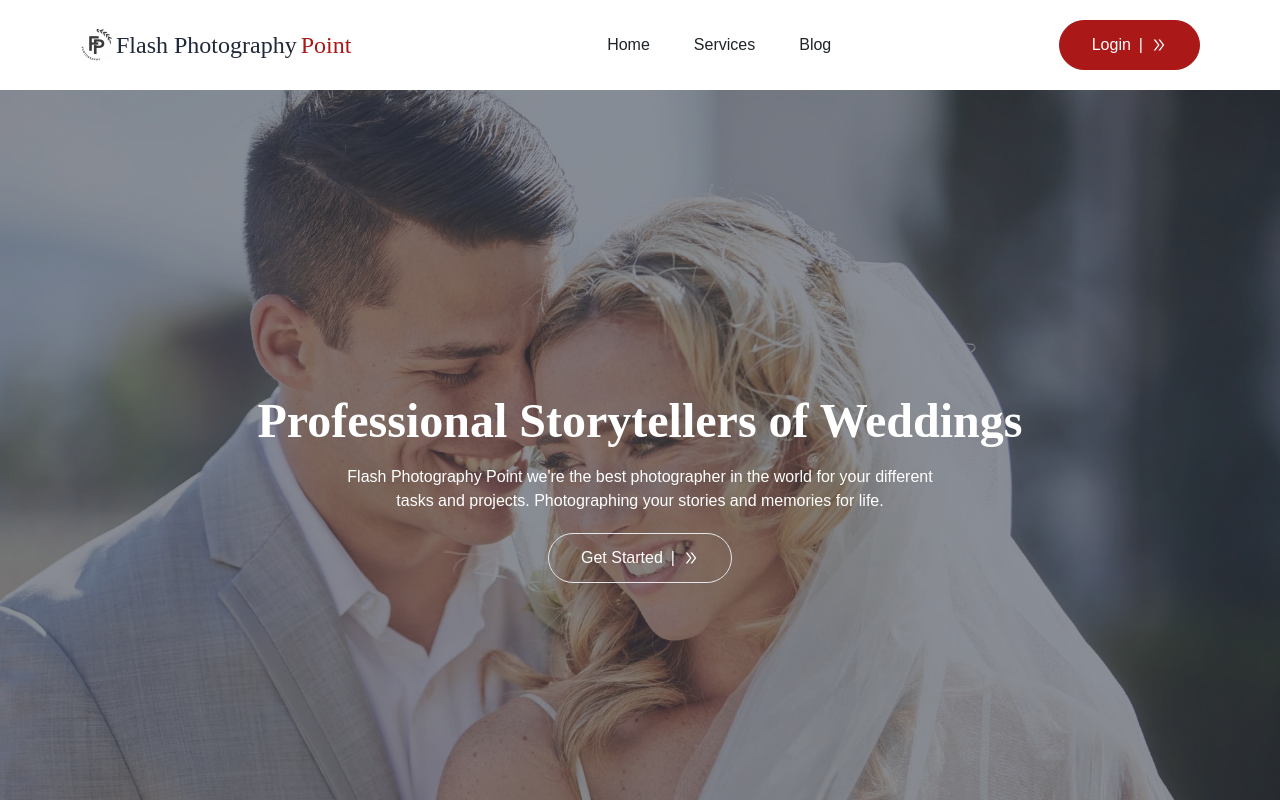
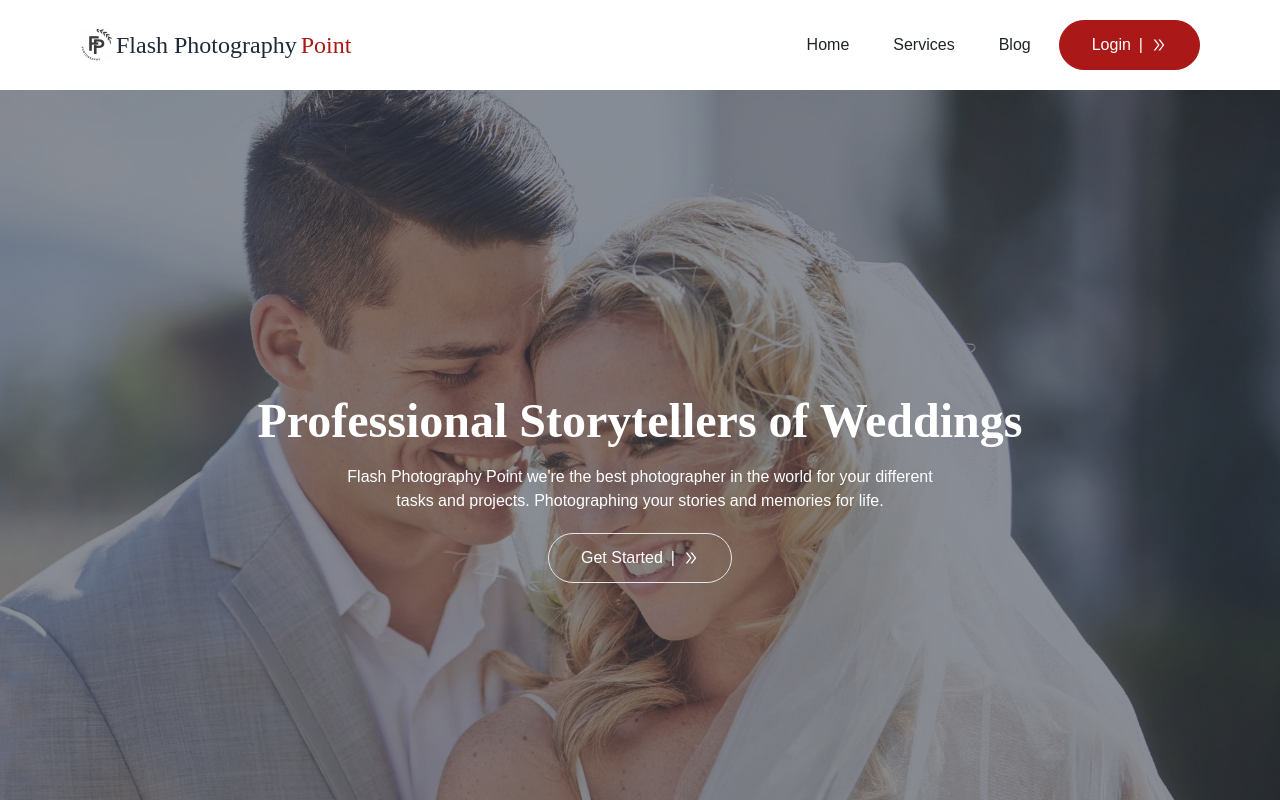
Before and after one commit to sazzadhossainapple/photography-service-review-client-side, a React (Create React App) app: page / in a window 1280 px wide. Shown: the top 800 px of the page. Built offline with nearby package versions, Linux system fonts and the light colour scheme; no server answers.

Commit message:
some files and pages updated

```diff
--- a/src/pages/Shared/Navbar/Navbar.js
+++ b/src/pages/Shared/Navbar/Navbar.js
@@ -15,7 +15,7 @@ const Navbar = () => {
   };
 
   return (
-    <div className="navbar bg-base-100 shadow-lg py-5 lg:px-20 md:px-12 sm:px-8 px-6">
+    <div className="navbar flex justify-between bg-base-100 shadow-lg py-5 lg:px-20 md:px-12 sm:px-8 px-6">
       <div className="lg:navbar-start ">
         <div className="dropdown">
           <label tabIndex={0} className="btn btn-ghost lg:hidden">
@@ -142,6 +142,7 @@ const Navbar = () => {
           </div>
         </Link>
       </div>
+      <div>
         <div className="navbar-center hidden lg:flex">
           <ul className="menu menu-horizontal p-0 text-[#1e2427] ">
             <li>
@@ -215,7 +216,7 @@ const Navbar = () => {
             )}
           </ul>
         </div>
-      <div className="navbar-end hidden lg:flex lg:w-1/3">
+        <div className=" hidden lg:flex lg:w-1/3">
           {user?.email ? (
             <>
               <button
@@ -243,6 +244,7 @@ const Navbar = () => {
           )}
         </div>
       </div>
+    </div>
   );
 };
 
--- a/src/pages/Shared/ServicesItemsCard/ServicesItemsCard.js
+++ b/src/pages/Shared/ServicesItemsCard/ServicesItemsCard.js
@@ -36,6 +36,7 @@ const ServicesItemsCard = ({ service }) => {
           </p>
         </div>
 
+        <div className="flex items-end justify-end">
           <Link
             to={`/service/${_id}`}
             className="border mb-8   w-full btn  text-base font-medium border-[#ab1818] hover:border-[#ab1818] rounded-full bg-transparent hover:bg-[#9c1616] text-white"
@@ -44,6 +45,7 @@ const ServicesItemsCard = ({ service }) => {
           </Link>
         </div>
       </div>
+    </div>
   );
 };
 
```
Lines whose indentation alone changed are shown as unchanged.
